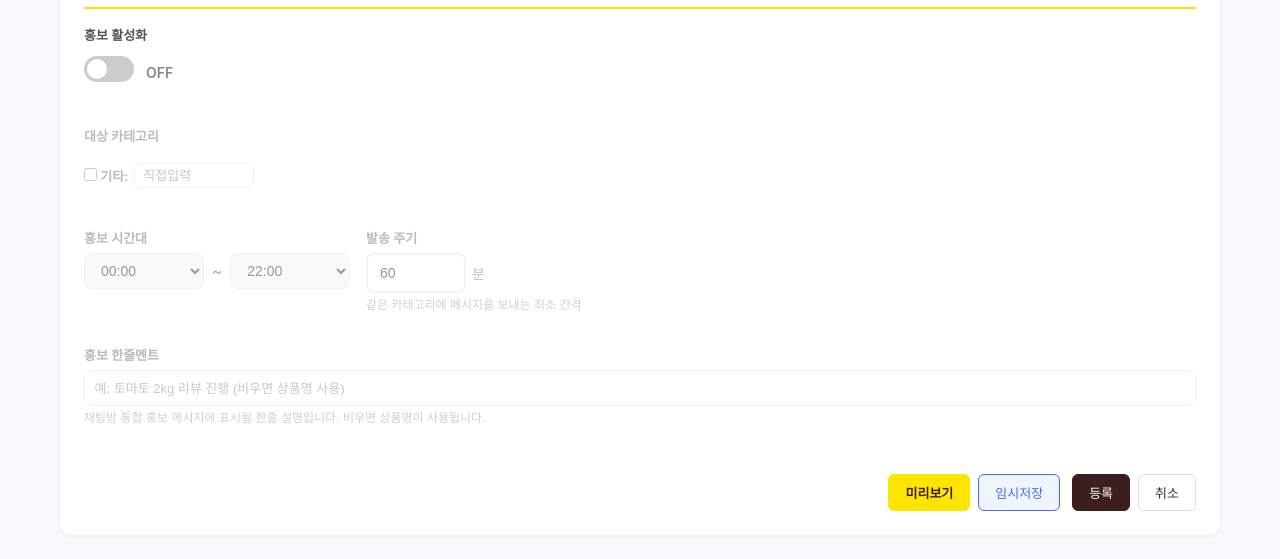
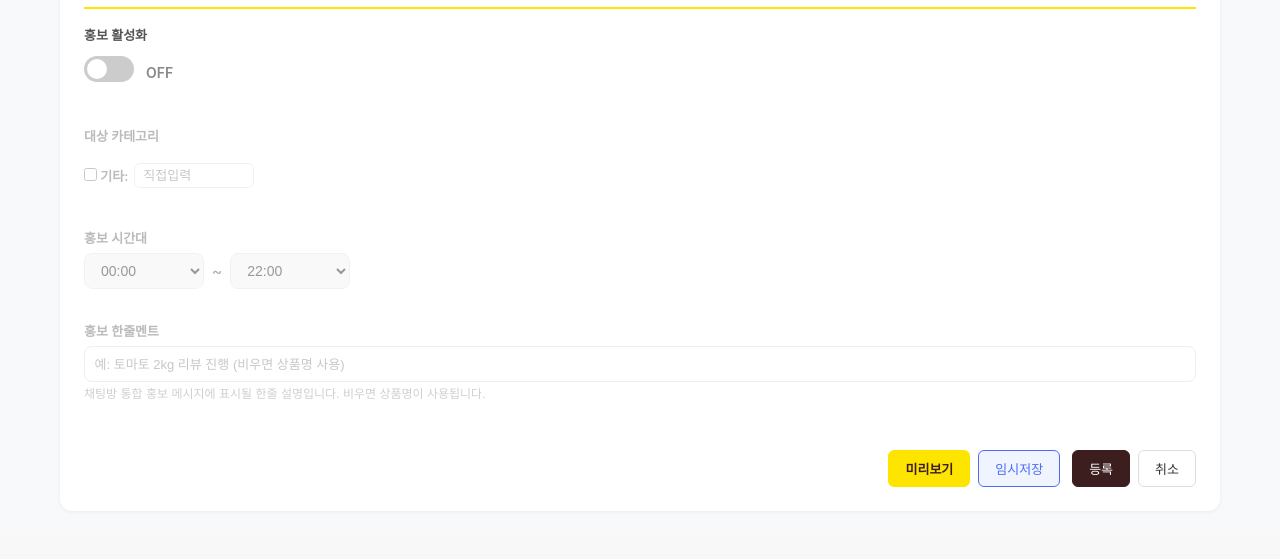
Before and after one commit to odong444/kabiseo-upload, a Flask app: page /admin/campaigns/new in a window 1280 px wide. Shown: the part 2913-3472 px from the top of the page. After the commit the page ends 3400 px from the top, so only its background shows below. Run offline with Flask 3, Linux system fonts and the light colour scheme; the visitor is signed in with stand-in values (Sample User, id 1); data that the repository does not hold is empty; some libraries are stand-ins or nearby versions.

Commit message:
홍보주기(발송주기) 필드 제거 - PC 고정 쿨다운(120분)으로 통일
Co-Authored-By: Claude Opus 4.6 <noreply@anthropic.com>

```diff
--- a/modules/campaign_manager.py
+++ b/modules/campaign_manager.py
@@ -354,8 +354,6 @@ class CampaignManager:
             c["_promo_categories"] = (c.get("홍보카테고리") or "").strip()
             c["_promo_start"] = promo_start or "09:00"
             c["_promo_end"] = promo_end or "22:00"
-            c["_promo_cooldown"] = safe_int(c.get("홍보주기", 60)) or 60
-
             result.append(c)
 
         combined = self.build_combined_recruit_message(result)
--- a/templates/admin/campaign_new.html
+++ b/templates/admin/campaign_new.html
@@ -501,16 +501,6 @@
                                 {% for h in range(24) %}<option value="{{ '%02d:00'|format(h) }}" {{ 'selected' if h == 22 }}>{{ '%02d:00'|format(h) }}</option>{% endfor %}
                             </select>
                         </div>
-                    </div>
-
-                    <!-- 발송 주기 -->
-                    <div class="form-group promo-detail">
-                        <label>발송 주기</label>
-                        <div style="display:flex;align-items:center;gap:6px;">
-                            <input type="number" name="홍보주기" id="promoCooldown" value="60" min="1" max="1440" style="width:100px;">
-                            <span style="color:#666;font-size:14px;">분</span>
-                        </div>
-                        <small style="color:#888;font-size:12px;">같은 카테고리에 메시지를 보내는 최소 간격</small>
                     </div>
 
                     <!-- 홍보 한줄멘트 -->
@@ -1140,8 +1130,6 @@
         if (promoStart) document.getElementById('promoStartTime').value = promoStart;
         var promoEnd = {{ copy.get('홍보종료시간', '')|tojson }};
         if (promoEnd) document.getElementById('promoEndTime').value = promoEnd;
-        var promoCooldown = {{ copy.get('홍보주기', '')|tojson }};
-        if (promoCooldown) document.getElementById('promoCooldown').value = promoCooldown;
         var promoMsg = {{ copy.get('홍보메시지', '')|tojson }};
         if (promoMsg) {
             document.getElementById('promotionMessage').value = promoMsg;
```
Also changed, not shown: templates/admin/campaign_edit.html (+0 -12 lines).
